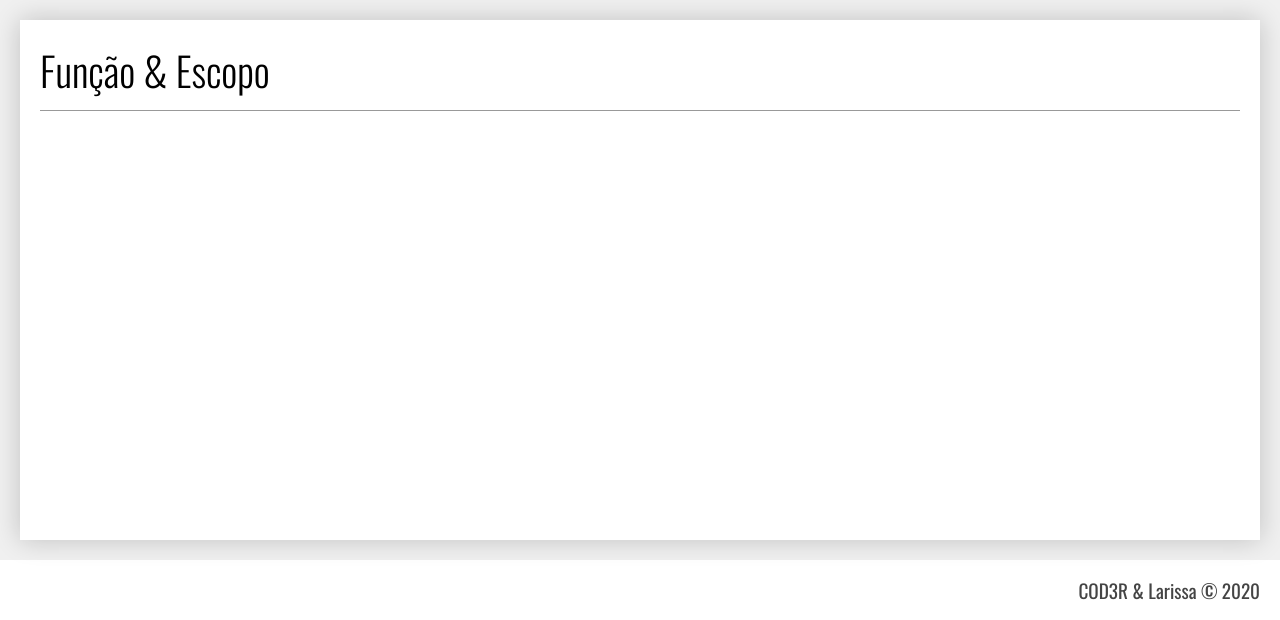
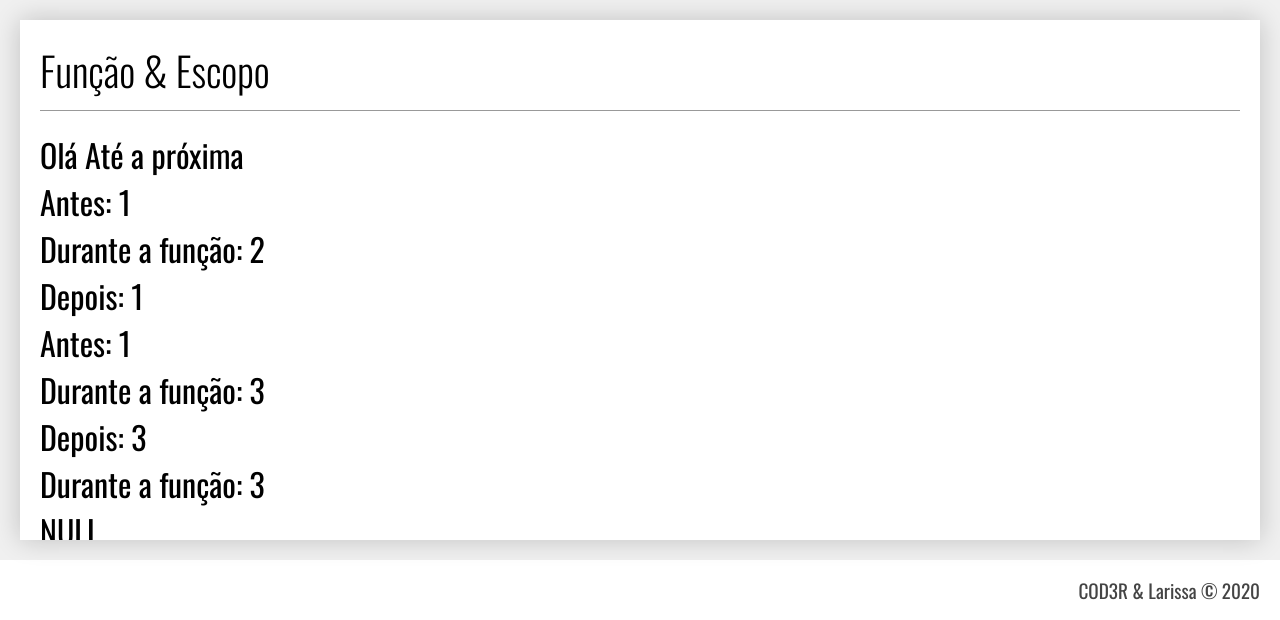
Before and after one commit to Larivelsa/PHP-arq, a PHP site: page /exercicio.php?dir=funcao&file=escopo in a window 1280 px wide. Shown: the part 180-800 px from the top of the page. Run offline with PHP 8.4, Linux system fonts and the light colour scheme.

Commit message:
halfnight

```diff
--- a/funcao/escopo.php
+++ b/funcao/escopo.php
@@ -1,5 +1,30 @@
 <div class="titulo">Função & Escopo</div>
 <?php
     function imprimirMensagem(){
+        echo "Olá";
+        echo " Até a próxima<br>";
+    }
 
+    imprimirMensagem();
+
+    $variavel=1;
+
+    function trocaValor(){
+        $variavel=2;
+        echo "Durante a função: $variavel<br>";
     }
+    echo "Antes: $variavel<br>";
+    trocaValor();
+    echo "Depois: $variavel<br>";
+
+
+    function trocaValorDeVerdade(){
+        global $variavel;
+        $variavel=3;
+        echo "Durante a função: $variavel<br>";
+    }
+    echo "Antes: $variavel<br>";
+    trocaValorDeVerdade();
+    echo "Depois: $variavel<br>";
+
+    var_dump(trocaValorDeVerdade());
--- a/index.php
+++ b/index.php
@@ -4,7 +4,7 @@
     <meta charset="UTF-8">
     <link href="https://fonts.googleapis.com/css?family=Oswald:200,300,400,500,600,700" rel="stylesheet">
     <link rel="stylesheet" href="recursos/css/estilo.css">
-    <title>Curso PHP</title>
+    <title>Curso PHP </title>
 </head>
 <body>
     <header class="cabecalho">
@@ -14,11 +14,11 @@
     <main class="principal">
         <div class="conteudo">
             <nav class="modulos">
-            <div class="modulo vermelh-escuro">
+            <div class="modulo vermelho-escuro">
                     <h3>7. Funções</h3>
                     <ul>
                         <li><a href="exercicio.php?dir=funcao&file=escopo">
-                        For</a></li>
+                        Função & Escopo</a></li>
                     </ul>
                 </div>
             <div class="modulo verde-escuro">
```
